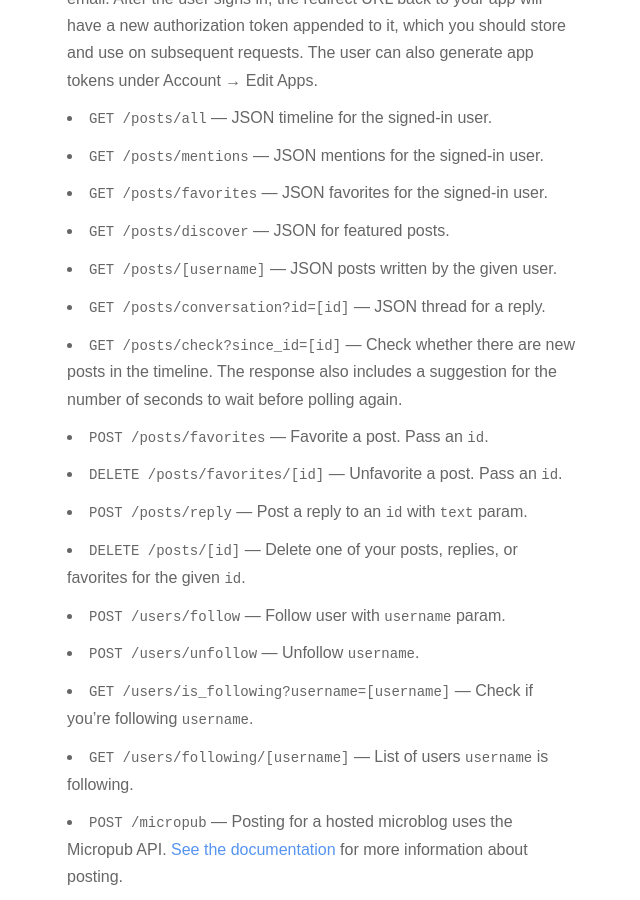
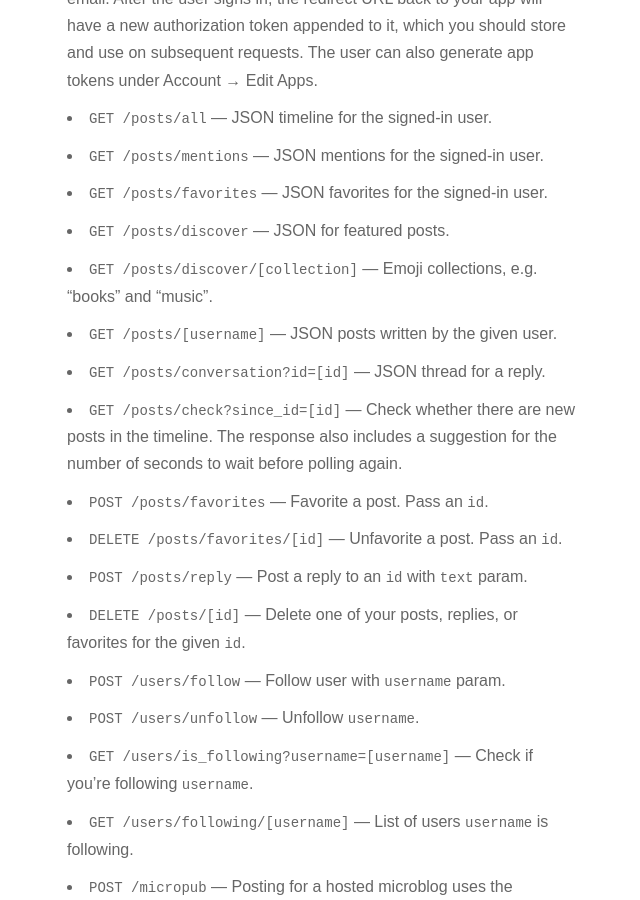
Before and after one commit to microdotblog/help.micro.blog, a Jekyll site: the page built from _posts/2017-02-14-api-json.markdown, in a window 1280 px wide and 900 px high, scrolled down 1191 px. Shown: the whole window, without its empty margins (323-963 px from the left). Built offline with Jekyll 4.4.1, drawn with Linux system fonts in a browser that asks for light colours; nearby versions of some CDN libraries.

Commit message:
Added JSON discover tagmoji URL.

```diff
--- a/_posts/2017-02-14-api-json.markdown
+++ b/_posts/2017-02-14-api-json.markdown
@@ -46,6 +46,7 @@ The following endpoints are supported:
 * `GET /posts/mentions` — JSON mentions for the signed-in user.
 * `GET /posts/favorites` — JSON favorites for the signed-in user.
 * `GET /posts/discover` — JSON for featured posts.
+* `GET /posts/discover/[collection]` — Emoji collections, e.g. "books" and "music".
 * `GET /posts/[username]` — JSON posts written by the given user.
 * `GET /posts/conversation?id=[id]` — JSON thread for a reply.
 * `GET /posts/check?since_id=[id]` — Check whether there are new posts in the timeline. The response also includes a suggestion for the number of seconds to wait before polling again.
```
